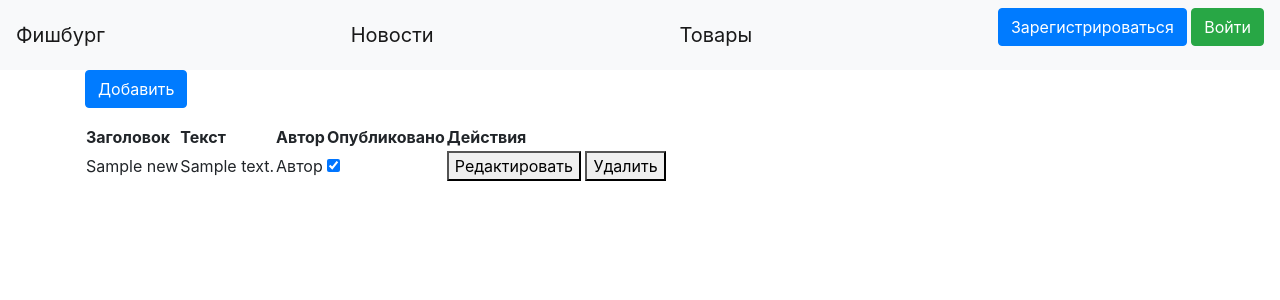
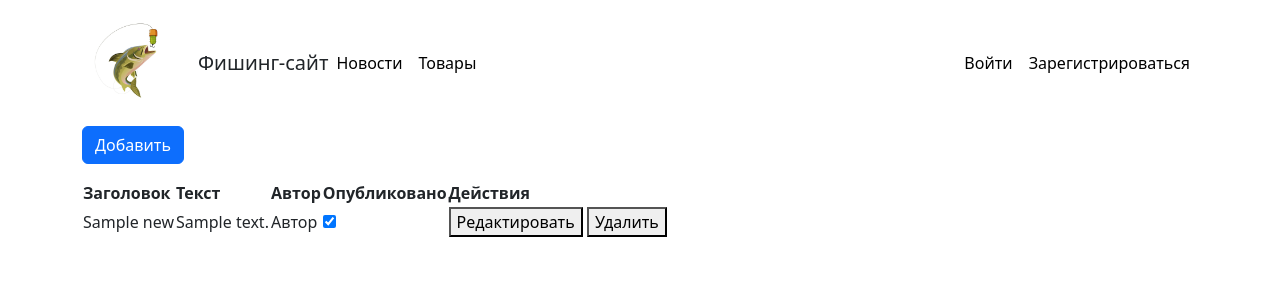
Before and after one commit to sstrm5/flask-yandex-app, a Flask app: page /news/edit/ in a window 1280 px wide. Shown: the top 300 px of the page. Run offline with Flask 3, Linux system fonts and the light colour scheme; tables that the repository leaves empty hold one stand-in row (values such as "Sample post"); some libraries are stand-ins or nearby versions.

Commit message:
поменял хедер

```diff
--- a/static/css/styles.css
+++ b/static/css/styles.css
@@ -20,3 +20,11 @@
     align-items: center
 
 }
+.header_logo{
+    display: flex;
+    flex-direction: row;
+    align-items: center
+}
+.header_logo h5{
+    margin: 0
+}
--- a/templates/base.html
+++ b/templates/base.html
@@ -3,27 +3,47 @@
 <head>
     <meta charset="utf-8">
     <meta name="viewport" content="width=device-width, initial-scale=1, shrink-to-fit=no">
-    <link rel="stylesheet"
-          href="https://stackpath.bootstrapcdn.com/bootstrap/4.4.1/css/bootstrap.min.css"
-          integrity="sha384-Vkoo8x4CGsO3+Hhxv8T/Q5PaXtkKtu6ug5TOeNV6gBiFeWPGFN9MuhOf23Q9Ifjh"
-          crossorigin="anonymous">
+    <link href="https://cdn.jsdelivr.net/npm/bootstrap@5.3.3/dist/css/bootstrap.min.css" rel="stylesheet"
+          integrity="sha384-QWTKZyjpPEjISv5WaRU9OFeRpok6YctnYmDr5pNlyT2bRjXh0JMhjY6hW+ALEwIH" crossorigin="anonymous">
     <link rel="stylesheet" href="/static/css/styles.css">
     <title>{{title}}</title>
 </head>
 <body>
+<script src="https://cdn.jsdelivr.net/npm/bootstrap@5.3.3/dist/js/bootstrap.bundle.min.js"
+        integrity="sha384-YvpcrYf0tY3lHB60NNkmXc5s9fDVZLESaAA55NDzOxhy9GkcIdslK1eN7N6jIeHz"
+        crossorigin="anonymous"></script>
 <header>
-    <nav class="navbar navbar-light bg-light">
-        <a class="navbar-brand" href="/">Фишбург</a>
-        <a class="navbar-brand" href="/news">Новости</a>
-        <a class="navbar-brand" href="/products">Товары</a>
-        {% if current_user.is_authenticated %}
-        <a class="navbar-brand" href="/logout">{{ current_user.name }}</a>
-        {% else %}
-        <p>
-            <a class="btn btn-primary " href="/register">Зарегистрироваться</a>
-            <a class="btn btn-success" href="/login">Войти</a>
-        </p>
-        {% endif %}
+    <nav class="navbar navbar-expand-lg">
+        <div class="container">
+            <div class="header_logo">
+                <a class="navbar-brand" href="/"><img src="/static/img/icon.jpg" alt=""
+                                                      style="width: 100px; height: 100px"></a>
+                <h5>Фишинг-сайт</h5>
+            </div>
+            <button class="navbar-toggler" type="button" data-bs-toggle="collapse"
+                    data-bs-target="#navbarSupportedContent"
+                    aria-controls="navbarSupportedContent" aria-expanded="false" aria-label="Toggle navigation">
+                <span class="navbar-toggler-icon"></span>
+            </button>
+            <div class="collapse navbar-collapse" id="navbarSupportedContent">
+                <ul class="navbar-nav me-auto mb-2 mb-lg-0">
+                    <li class="nav-item">
+                        <a class="nav-link active" aria-current="page" href="/news">Новости</a>
+                    </li>
+                    <li class="nav-item">
+                        <a class="nav-link active" aria-current="page" href="/items">Товары</a>
+                    </li>
+                </ul>
+                <ul class="navbar-nav mb-2 mb-lg-0">
+                    <li class="nav-item">
+                        <a class="nav-link active" aria-current="page" href="/login">Войти</a>
+                    </li>
+                    <li class="nav-item">
+                        <a class="nav-link active" aria-current="page" href="/register">Зарегистрироваться</a>
+                    </li>
+                </ul>
+            </div>
+        </div>
     </nav>
 </header>
 <!-- Begin page content -->
```
Also changed, not shown: static/img/icon.jpg (added).
